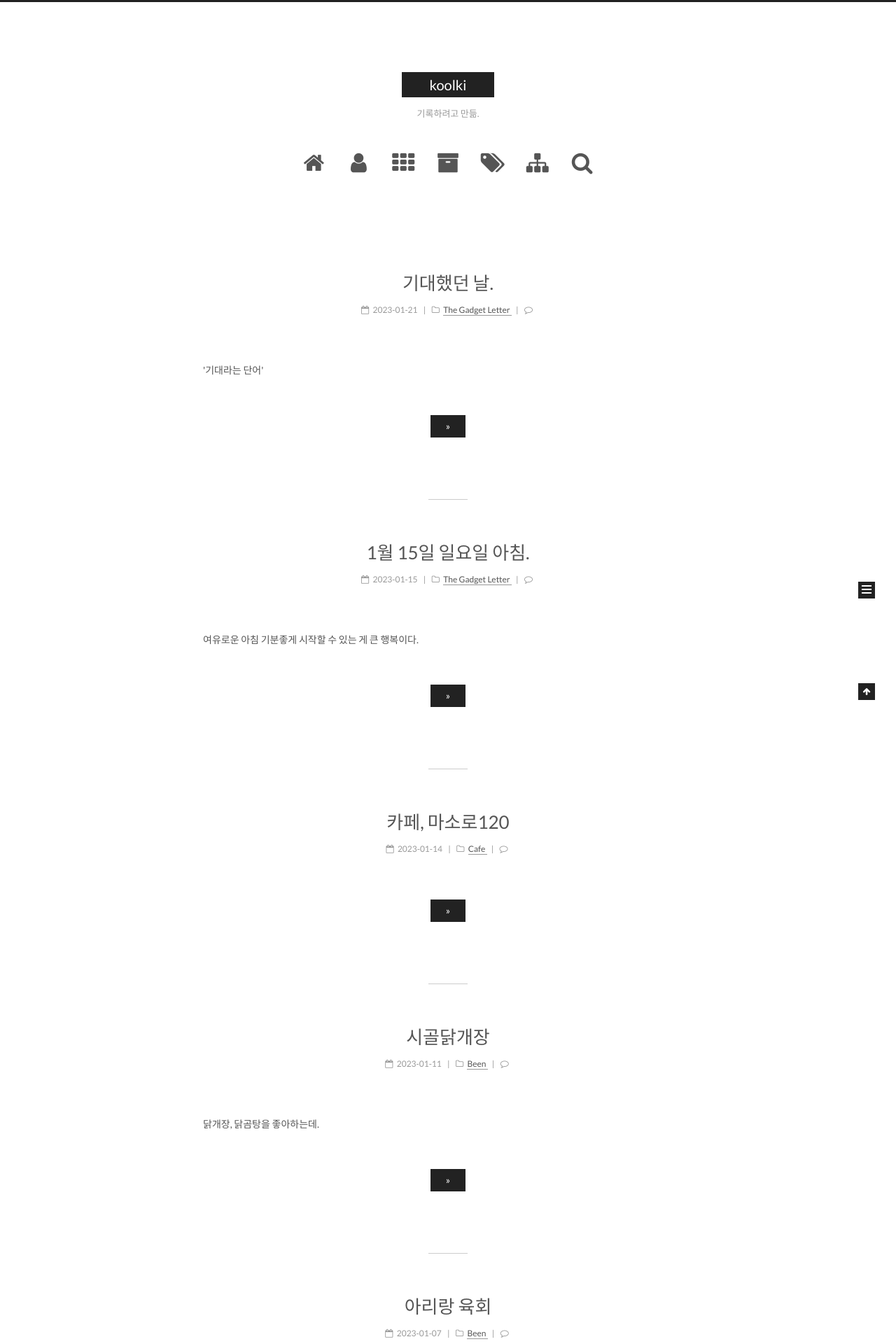
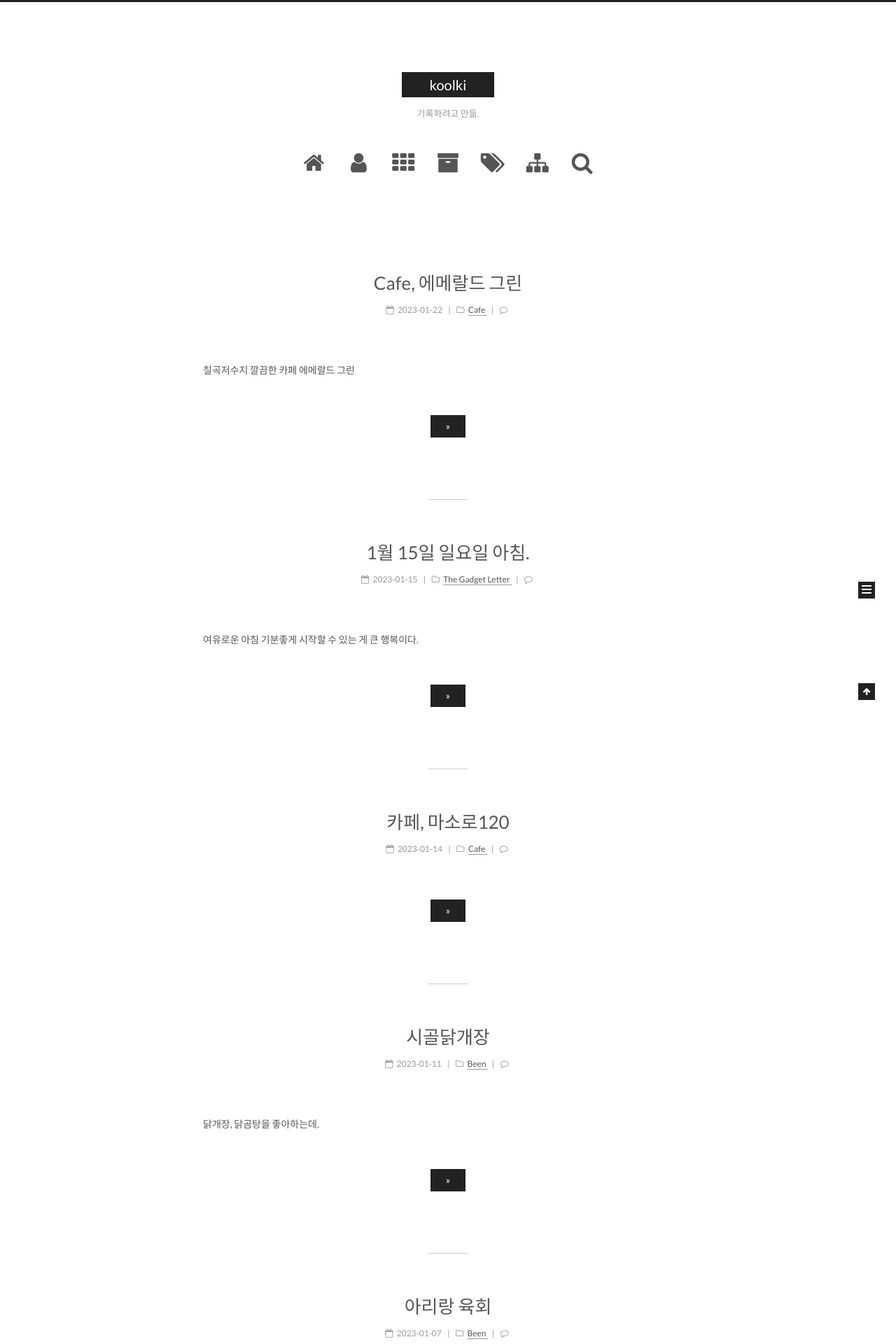
Before and after one commit to koolki/koolki.github.io, a Jekyll site: the page built from index.html, in a window 1280 px wide. Shown: the top 1920 px of the page at 70% size. Built offline with Jekyll 4.4.1, drawn with Linux system fonts in a browser that asks for light colours; the list of posts is cut into pages by our own code; comment, search, counter and statistics services are not loaded.

Commit message:
Modified

```diff
--- /dev/null
+++ b/_posts/Been/Cafe/2023-01-22-Cafe_EmeraldGreen.md
@@ -0,0 +1,23 @@
+---
+
+title:  "Cafe, 에메랄드 그린"
+excerpt: "칠곡저수지 깔끔한 카페 에메랄드 그린"
+
+categories:
+ - Cafe
+tags:
+ - [에메랄드그린]
+
+toc: true
+toc_sticky: true
+
+date: 2023-01-22
+lastmod : 2023-01-22 12:00:00
+
+sitemap :
+changefreq : weekly
+priority : 1.0
+
+---
+---
+### 요즘 대형 카페에서 크게 좋다는 느낌을 받지 못했는데 오랜만에 기분 좋게 커피를 마시고 왔다.
```
Also changed, not shown: _data/2023-01-21-기대했던날.md (renamed from _posts/The Gadget Letter/2023-01-21-기대했던날.md, +1 -1 lines).
